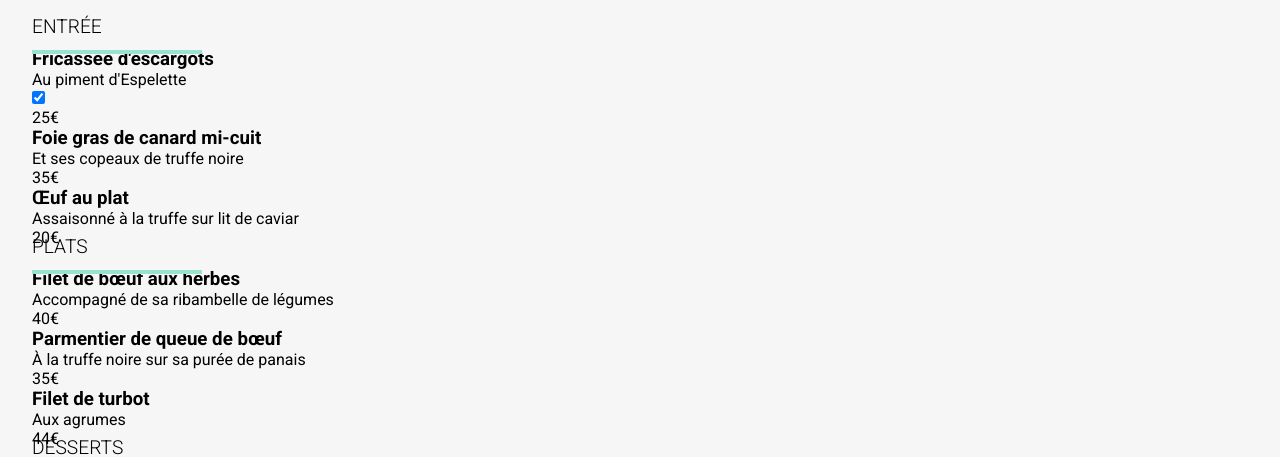
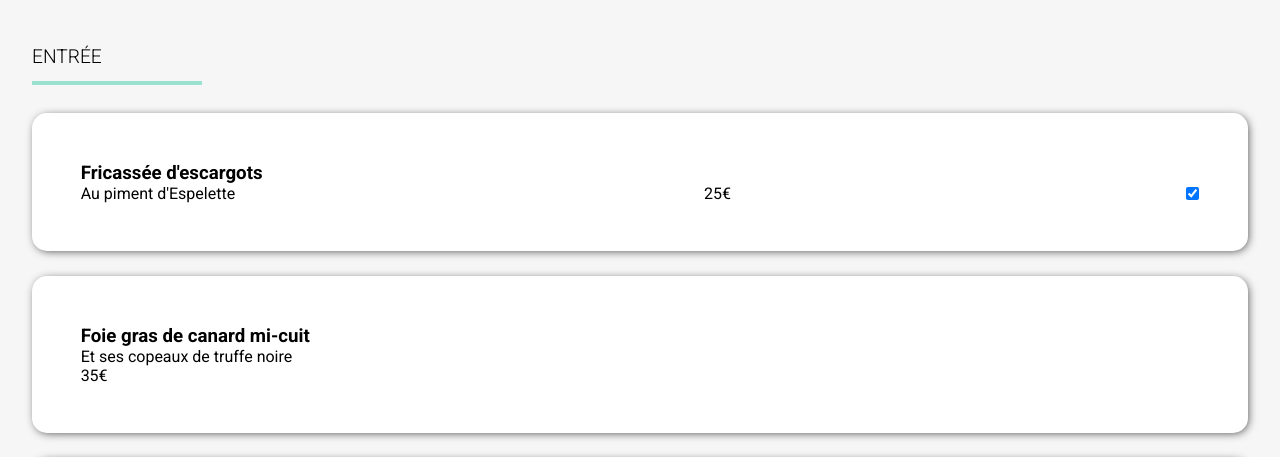
Before and after one commit to Euni14/Projet_4, a website: page palette.html in a window 1280 px wide. Shown: the part 372-829 px from the top of the page. Drawn offline with Linux system fonts and the light colour scheme; a web font is replaced by a local one.

Commit message:
bordure des menu solignement vert des plats les ... de suspension

```diff
--- a/palette.html
+++ b/palette.html
@@ -42,11 +42,12 @@
                         <h4>ENTRÉE</h4>
                         <div class="dish__content__resto__menu__box">
                             <h3>Fricassée d'escargots</h3>
-                            <p>Au piment d'Espelette </p>
-                            <div>
-                                <input type="checkbox" id="value" name="value" checked>
+                            <div class="dish__content__resto__menu__box__price">
+                                <p>Au piment d'Espelette </p>
+                                <span>25€</span>
+                                <input class="valid" type="checkbox" id="value" name="value" checked>
                             </div>
-                            <span>25€</span>
+
                         </div>
                         <div class="dish__content__resto__menu__box">
                             <h3>Foie gras de canard mi-cuit</h3>
--- a/sass/components/_button.scss
+++ b/sass/components/_button.scss
@@ -36,3 +36,11 @@
         font-weight: 900;
 
 }
+// les checkbox du plats menu
+.valid input {
+    position: absolute;
+    width: 15%;
+    background-color: $colour-tertiary;
+
+
+}
--- a/sass/layout/_plats.scss
+++ b/sass/layout/_plats.scss
@@ -21,17 +21,21 @@
         gap: 40px;
 //style du titre la palette du gout
         &__palette {
-            margin: 50px 0px 30px 0px;
+            margin-top: 50px;
             font-size: 200%;
             font-weight: 300;
         }
      }
      //souliment en doussous de entree
      &__menu {
+        display: flex;
+        flex-direction: column;
+        gap: 25px;
+
         h4 {
             font-size: 120%;
             font-weight: 300;
-            margin-bottom: 20px;
+            margin: 60px 0px 30px 0px;
             border-bottom-width: 30%;
             font-size: 120%;
             position: relative;
@@ -40,11 +44,33 @@
           h4:before {
             position: absolute;
             left: 0;
-            top: 1.2em;
+            top: 1.5rem;
             height: 0;
             width: 14%;
             content: '';
             border-top: 4px solid $colour-tertiary;
+          }
+          &__box {
+            display: flex;
+            flex-direction: column;
+            border: 0;
+            padding: 4%;
+            border-radius: 15px;
+            background-color: white;
+            box-shadow:  1.5px 1.5px 10px -2px $colour-grey-1;
+            &__price {
+                display: flex;
+                flex-direction: row;
+                justify-content: space-between;
+                position: relative;
+                p {
+                    width: 15%;
+                    text-overflow: ellipsis;
+                    white-space: nowrap;
+                    overflow: hidden;
+                }
+            }
+
           }
 
      }
```
Also changed, not shown: css_src/css/style.css, 1 other file.
